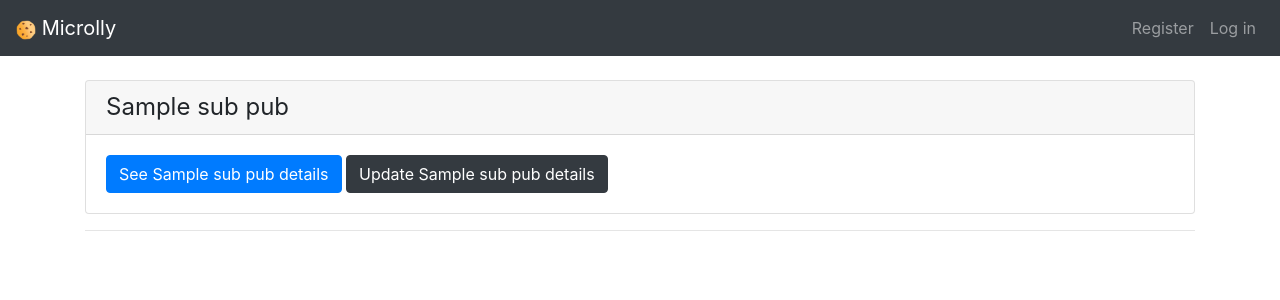
After one commit to segardg/microlly2, a Flask app: template templates/users/list.html in a window 1280 px wide. The commit adds this page. Shown: the top 300 px of the page. Run offline with Flask 2, Linux system fonts and the light colour scheme; the template is opened without the code that fills it: most values are stand-ins (such as "Sample title", 1, 10 or a date in 2020); some libraries are stand-ins or nearby versions.

Commit message:
Ajout de la page Register et Log In. A faire : Création de session, gestion de session

```diff
--- a/app.py
+++ b/app.py
@@ -5,7 +5,7 @@ import requests
 from functions import get_books
 
 from models import create_tables, drop_tables, User, Publication
-from forms import PublicationForm
+from forms import PublicationForm, UserForm
 
 
 app = Flask(__name__)
@@ -40,6 +40,46 @@ def publication():
 def publications_detail(id):
     publication = Publication.get(id)
     return render_template('publications/details.html', publication=publication)
+
+
+@app.route('/User/register/', methods=['GET', 'POST', ])
+@app.route('/User/register/<int:id>', methods=['GET', 'POST', ])
+def users_register(id=None):
+    if id:
+        user = User.get(id)
+    else:
+        user = User()
+
+    if request.method == 'POST':
+        form = UserForm(request.form, obj=user) if id else UserForm(request.form)
+        if form.validate():
+            form.populate_obj(user)
+            user.save()
+            flash('You have been saved')
+            return redirect(url_for('users'))
+    else:
+        form = UserForm(obj=user) if id else UserForm()
+    return render_template('users/register.html', form=form, user=user)
+
+@app.route('/User/login/', methods=['GET', 'POST', ])
+@app.route('/User/login/<int:id>', methods=['GET', 'POST', ])
+def users_login(id=None):
+    if id:
+        user = User.get(id)
+    else:
+        user = User()
+
+    if request.method == 'POST':
+        form = UserForm(request.form, obj=user) if id else UserForm(request.form)
+        if form.validate():
+            form.populate_obj(user)
+            user.save()
+            flash('You have been saved')
+            return redirect(url_for('users'))
+    else:
+        form = UserForm(obj=user) if id else UserForm()
+    return render_template('users/login.html', form=form, user=user)
+
 
 
 @app.route('/Publication/form/', methods=['GET', 'POST', ])
@@ -85,7 +125,7 @@ def fakedata():
     from faker import Faker
     fake = Faker()
     for user_ex in range(0, 3):
-        user = User.create(username=fake.last_name(), first_name = fake.first_name(), last_name=fake.last_name(), email = fake.email())
+        user = User.create(username=fake.last_name(), password=fake.password(),first_name = fake.first_name(), last_name=fake.last_name(), email = fake.email())
         for publications_ex in range(0, 3):
             publication = Publication.create(title = "Donatien", body = fake.text(),
                                       user_created=user)
--- a/forms.py
+++ b/forms.py
@@ -1,4 +1,4 @@
-from models import Publication
+from models import Publication, User
 from wtfpeewee.orm import model_form
 from wtforms.validators import Length
 
@@ -9,3 +9,4 @@ from wtforms.validators import Length
 })"""
 
 PublicationForm= model_form(Publication, exclude=('created_date','update_date','user_created',))
+UserForm= model_form(User, exclude=('first_name','last_name','email','created_at',))
--- a/models.py
+++ b/models.py
@@ -20,6 +20,7 @@ class BaseModel(Model):
 
 class User(BaseModel):
     username = CharField(max_length=20)
+    password = CharField()
     first_name = CharField(max_length=20)
     last_name = CharField(max_length=20)
     email = CharField(max_length=20)
--- a/templates/base.html
+++ b/templates/base.html
@@ -18,21 +18,20 @@
     <nav class="navbar navbar-expand-md navbar-dark bg-dark fixed-top">
         <a class="navbar-brand" href="{{ url_for('publication') }}">
             <img width="20px" height="20px" src="{{ url_for('static', filename='img/cookie.png') }}" />
-            Microlly <sub>0</sub>
+            Microlly
         </a>
         <button class="navbar-toggler" type="button" data-toggle="collapse" data-target="#navbarsExampleDefault"
             aria-controls="navbarsExampleDefault" aria-expanded="false" aria-label="Toggle navigation">
             <span class="navbar-toggler-icon"></span>
         </button>
 
-        <div class="collapse navbar-collapse" id="navbarsExampleDefault">
-            <ul class="navbar-nav mr-auto">
-                    <li class="nav-item">
-                            <a class="nav-link" href="{{ url_for('publications_form') }}">Add</a>
-                        </li>
-
-                <li class= "nav-item">
-
+        <div class="navbar-collapse collapse w-100 order-3 dual-collapse2" id="navbarsExampleDefault">
+            <ul class="navbar-nav ml-auto">
+                <li class="nav-item">
+                    <a class="nav-link" href="{{ url_for('users_register') }}">Register </a>
+                </li>
+                <li class="nav-item">
+                    <a class="nav-link" href="{{ url_for('users_login') }}">Log in</a>
                 </li>
             </ul>
         </div>
--- /dev/null
+++ b/templates/users/list.html
@@ -0,0 +1,22 @@
+{% extends 'base.html' %}
+
+{% block body %}
+
+{% for sub_pub in publications | batch(3, None) %}
+<div class="card-deck">
+    {% for publication in sub_pub %}
+    <div class="card">
+        <div class="card-header">
+            <h4 class="my-0 font-weight-normal">{{ publication.title }}</h4>
+        </div>
+        <div class="card-body">
+            <a href="{{ url_for('publications_detail', id=publication.id) }}" class="btn btn-primary">See {{ publication.title }} details</a>
+            <a href="{{ url_for('publications_form', id=publication.id) }}" class="btn btn-dark">Update {{ publication.title }} details</a>
+        </div>
+    </div>
+    {% endfor %}
+</div>
+<hr />
+{% endfor %}
+</div>
+{% endblock %}
```
Also changed, not shown: templates/users/details.html (added, +16 -0 lines), templates/users/login.html (added, +27 -0 lines), templates/users/register.html (added, +27 -0 lines).
